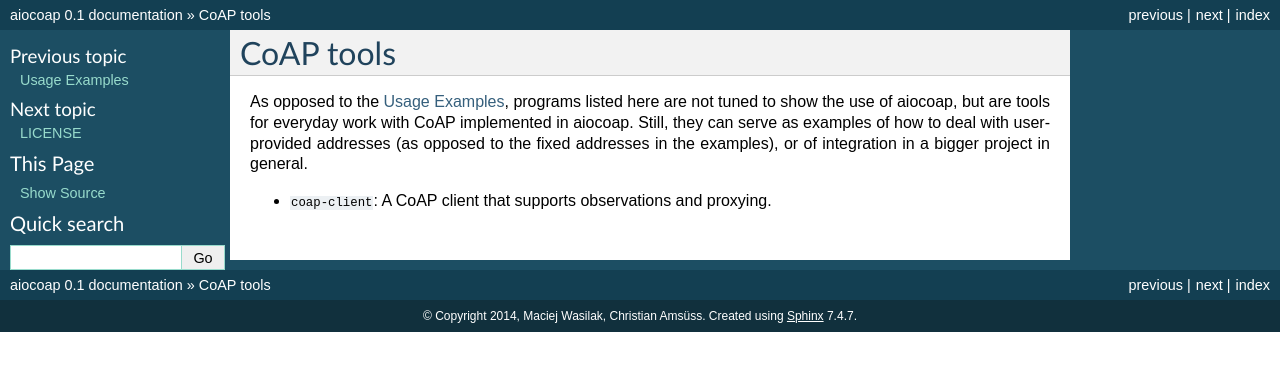
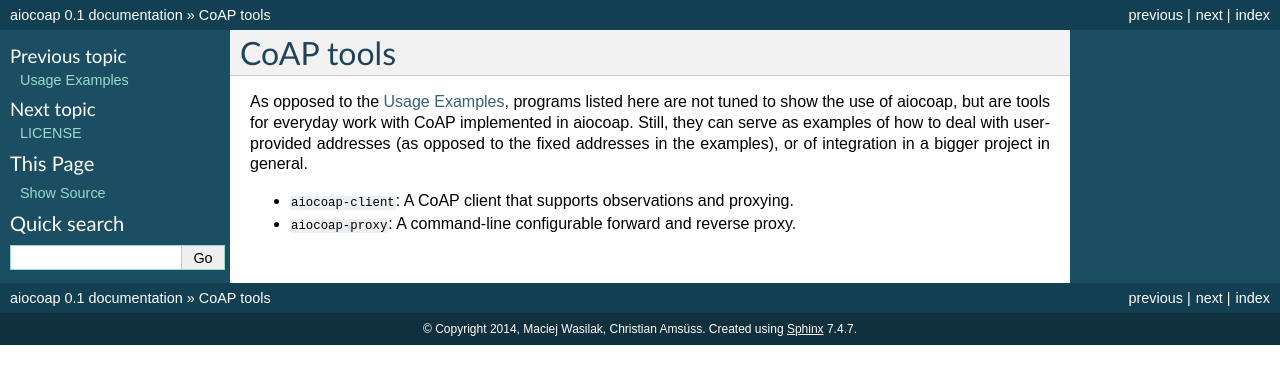
Before and after one commit to chrysn/aiocoap, a Sphinx documentation site: the page built from doc/tools.rst, in a window 1280 px wide. Shown: the top 384 px of the page. Built offline with Sphinx 7.4.7, drawn with Linux system fonts in a browser that asks for light colours; pages that are not in the unit, such as notebooks, are missing from menus.

Commit message:
update references to tools

```diff
--- a/doc/tools.rst
+++ b/doc/tools.rst
@@ -7,4 +7,5 @@ aiocoap. Still, they can serve as examples of how to deal with user-provided
 addresses (as opposed to the fixed addresses in the examples), or of
 integration in a bigger project in general.
 
-* ``coap-client``: A CoAP client that supports observations and proxying.
+* ``aiocoap-client``: A CoAP client that supports observations and proxying.
+* ``aiocoap-proxy``: A command-line configurable forward and reverse proxy.
```
Also changed, not shown: 1 other file.
